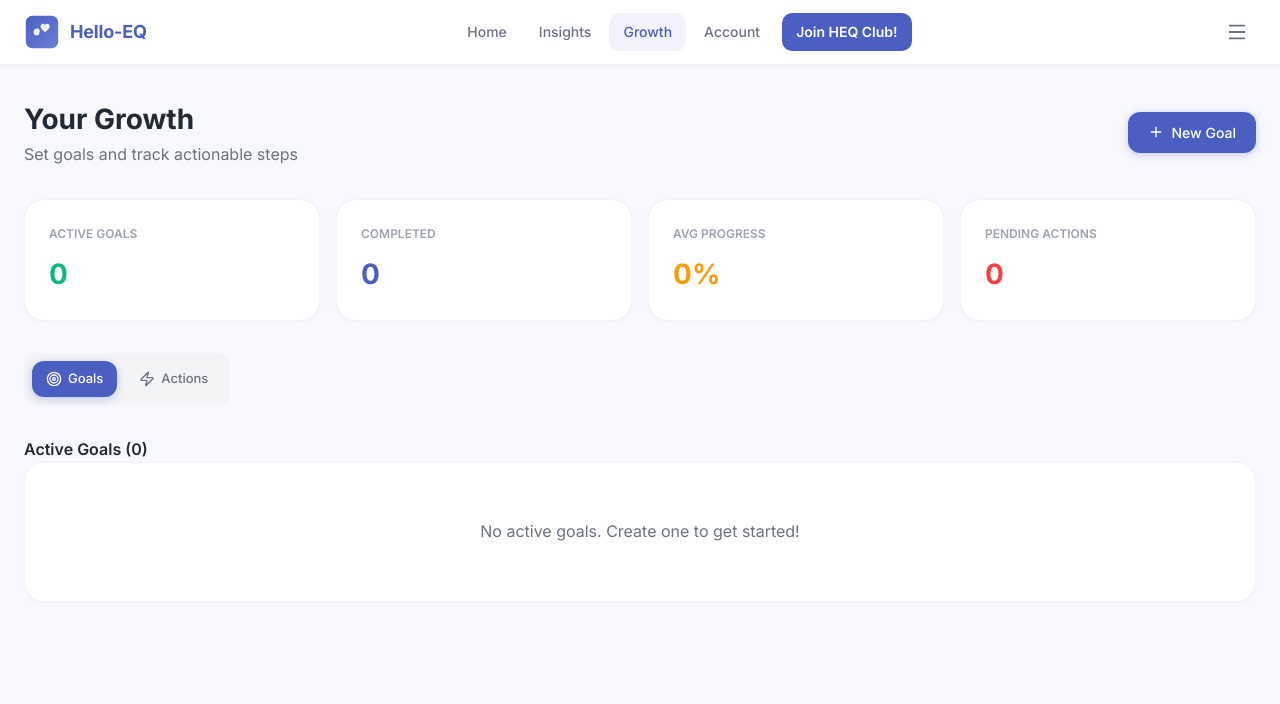
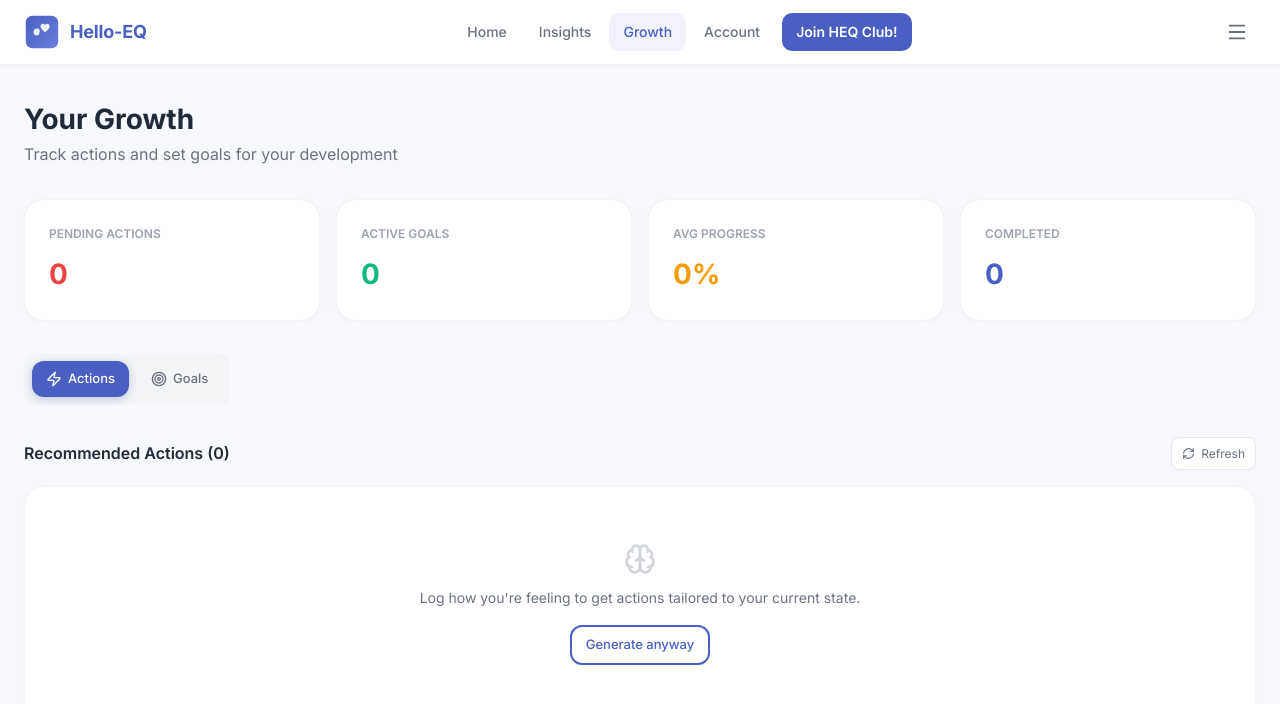
Before and after one commit to arunimasharma/hei-c, a React (Vite) app: page /growth in a window 1280 px wide. Shown: the top 704 px of the page. Built offline with nearby package versions, Linux system fonts and the light colour scheme.

Commit message:
Minor UI changes in Growth Page

```diff
--- a/src/components/layout/Header.tsx
+++ b/src/components/layout/Header.tsx
@@ -166,6 +166,7 @@
           />
         )}
       </div>
+
     </header>
   );
 }
--- a/src/pages/GrowthPage.tsx
+++ b/src/pages/GrowthPage.tsx
@@ -60,7 +60,7 @@
   const { state, addGoal, updateGoal, deleteGoal, completeAction, skipAction, dismissAction, refreshActions, llmState } = useApp();
   const [isFormOpen, setIsFormOpen] = useState(false);
   const [editingGoal, setEditingGoal] = useState<(Goal & { type: 'career' | 'emotional-intelligence' }) | undefined>();
-  const [activeTab, setActiveTab] = useState<'goals' | 'actions'>('goals');
+  const [activeTab, setActiveTab] = useState<'actions' | 'goals'>('actions');
   const [expandedReasoning, setExpandedReasoning] = useState<Set<string>>(new Set());
   const [skipConfirmId, setSkipConfirmId] = useState<string | null>(null);
 
@@ -78,7 +78,6 @@
     });
   };
 
-  // Goals data
   const goalsWithType = useMemo(() => {
     return goals.map((goal) => {
       const type: 'career' | 'emotional-intelligence' = 'focusArea' in goal ? 'emotional-intelligence' : 'career';
@@ -88,12 +87,9 @@
 
   const activeGoals = goalsWithType.filter((g) => g.status === 'active');
   const completedGoals = goalsWithType.filter((g) => g.status === 'completed');
-
-  // Actions data
   const activeActions = actions.filter((a) => !a.completed && !a.skipped);
   const completedActions = actions.filter((a) => a.completed);
 
-  // Stats
   const stats = {
     activeGoals: activeGoals.length,
     completedGoals: completedGoals.length,
@@ -134,7 +130,7 @@
               Your Growth
             </h1>
             <p style={{ color: '#6B7280', marginTop: '0.25rem', margin: 0 }}>
-              Set goals and track actionable steps
+              Track actions and set goals for your development
             </p>
           </div>
 
@@ -149,18 +145,18 @@
         <div style={{ display: 'grid', gridTemplateColumns: 'repeat(auto-fit, minmax(140px, 1fr))', gap: '1rem' }}>
           <Card>
             <p style={{ fontSize: '0.75rem', color: '#9CA3AF', fontWeight: 600, margin: 0, textTransform: 'uppercase' }}>
+              Pending Actions
+            </p>
+            <p style={{ fontSize: '1.75rem', fontWeight: 700, color: '#EF4444', margin: '0.5rem 0 0 0' }}>
+              {stats.pendingActions}
+            </p>
+          </Card>
+          <Card>
+            <p style={{ fontSize: '0.75rem', color: '#9CA3AF', fontWeight: 600, margin: 0, textTransform: 'uppercase' }}>
               Active Goals
             </p>
             <p style={{ fontSize: '1.75rem', fontWeight: 700, color: '#10B981', margin: '0.5rem 0 0 0' }}>
               {stats.activeGoals}
-            </p>
-          </Card>
-          <Card>
-            <p style={{ fontSize: '0.75rem', color: '#9CA3AF', fontWeight: 600, margin: 0, textTransform: 'uppercase' }}>
-              Completed
-            </p>
-            <p style={{ fontSize: '1.75rem', fontWeight: 700, color: '#4A5FC1', margin: '0.5rem 0 0 0' }}>
-              {stats.completedGoals}
             </p>
           </Card>
           <Card>
@@ -173,16 +169,24 @@
           </Card>
           <Card>
             <p style={{ fontSize: '0.75rem', color: '#9CA3AF', fontWeight: 600, margin: 0, textTransform: 'uppercase' }}>
-              Pending Actions
+              Completed
             </p>
-            <p style={{ fontSize: '1.75rem', fontWeight: 700, color: '#EF4444', margin: '0.5rem 0 0 0' }}>
-              {stats.pendingActions}
+            <p style={{ fontSize: '1.75rem', fontWeight: 700, color: '#4A5FC1', margin: '0.5rem 0 0 0' }}>
+              {stats.completedActions}
             </p>
           </Card>
         </div>
 
-        {/* Tab Toggle */}
+        {/* Tab Toggle — Actions first, Goals second */}
         <div style={{ display: 'flex', gap: '0.5rem', backgroundColor: '#F3F4F6', padding: '0.5rem', borderRadius: '10px', width: 'fit-content' }}>
+          <Button
+            size="sm"
+            variant={activeTab === 'actions' ? 'primary' : 'ghost'}
+            onClick={() => setActiveTab('actions')}
+            style={{ cursor: 'pointer' }}
+          >
+            <Zap size={16} /> Actions
+          </Button>
           <Button
             size="sm"
             variant={activeTab === 'goals' ? 'primary' : 'ghost'}
@@ -191,81 +195,7 @@
           >
             <Target size={16} /> Goals
           </Button>
-          <Button
-            size="sm"
-            variant={activeTab === 'actions' ? 'primary' : 'ghost'}
-            onClick={() => setActiveTab('actions')}
-            style={{ cursor: 'pointer' }}
-          >
-            <Zap size={16} /> Actions
-          </Button>
         </div>
-
-        {/* Goals Content */}
-        {activeTab === 'goals' && (
-          <motion.div
-            initial={{ opacity: 0, y: 10 }}
-            animate={{ opacity: 1, y: 0 }}
-            transition={{ duration: 0.2 }}
-            style={{ display: 'flex', flexDirection: 'column', gap: '1.5rem' }}
-          >
-            {/* Active Goals */}
-            <div>
-              <h2 style={{ fontSize: '1rem', fontWeight: 600, color: '#1F2937', marginBottom: '1rem', margin: 0 }}>
-                Active Goals ({stats.activeGoals})
-              </h2>
-              <div style={{ display: 'flex', flexDirection: 'column', gap: '1rem' }}>
-                {activeGoals.length > 0 ? (
-                  activeGoals.map((goal, idx) => (
-                    <motion.div
-                      key={goal.id}
-                      initial={{ opacity: 0, y: 20 }}
-                      animate={{ opacity: 1, y: 0 }}
-                      transition={{ delay: idx * 0.05 }}
-                    >
-                      <GoalCard
-                        goal={goal}
-                        onEdit={handleEdit}
-                        onDelete={deleteGoal}
-                        onUpdateProgress={(id, progress) => updateGoal(id, { progress })}
-                        onUpdateStatus={(id, status) => updateGoal(id, { status })}
-                      />
-                    </motion.div>
-                  ))
-                ) : (
-                  <Card>
-                    <div style={{ textAlign: 'center', padding: '2rem 1rem' }}>
-                      <p style={{ color: '#6B7280', margin: 0 }}>
-                        No active goals. Create one to get started!
-                      </p>
-                    </div>
-                  </Card>
-                )}
-              </div>
-            </div>
-
-            {/* Completed Goals */}
-            {completedGoals.length > 0 && (
-              <div>
-                <h2 style={{ fontSize: '1rem', fontWeight: 600, color: '#6B7280', marginBottom: '1rem', margin: 0 }}>
-                  Completed Goals ({stats.completedGoals})
-                </h2>
-                <div style={{ display: 'flex', flexDirection: 'column', gap: '1rem', opacity: 0.7 }}>
-                  {completedGoals.map((goal) => (
-                    <GoalCard
-                      key={goal.id}
-                      goal={goal}
-                      onEdit={handleEdit}
-                      onDelete={deleteGoal}
-                      onUpdateProgress={(id, progress) => updateGoal(id, { progress })}
-                      onUpdateStatus={(id, status) => updateGoal(id, { status })}
-                    />
-                  ))}
-                </div>
-              </div>
-            )}
-          </motion.div>
-        )}
 
         {/* Actions Content */}
         {activeTab === 'actions' && (
@@ -275,7 +205,6 @@
             transition={{ duration: 0.2 }}
             style={{ display: 'flex', flexDirection: 'column', gap: '1rem' }}
           >
-            {/* Stale notice */}
             {stale && (
               <div style={{
                 display: 'flex', alignItems: 'center', justifyContent: 'space-between',
@@ -301,7 +230,6 @@
               </div>
             )}
 
-            {/* AI insight banner */}
             {llmState.insight && llmState.isAiGenerated && (
               <div style={{
                 display: 'flex', alignItems: 'flex-start', gap: '0.75rem',
@@ -316,7 +244,6 @@
               </div>
             )}
 
-            {/* Fallback notice */}
             {llmState.error && (
               <div style={{
                 display: 'flex', alignItems: 'center', gap: '0.625rem',
@@ -330,7 +257,6 @@
               </div>
             )}
 
-            {/* Emotion context chips */}
             {weekSummary && weekSummary.top.length > 0 && (
               <div style={{ display: 'flex', alignItems: 'center', gap: '0.5rem', flexWrap: 'wrap' }}>
                 <span style={{ fontSize: '0.75rem', color: '#9CA3AF' }}>Tailored to:</span>
@@ -346,7 +272,6 @@
               </div>
             )}
 
-            {/* Active Actions header with refresh */}
             <div style={{ display: 'flex', alignItems: 'center', justifyContent: 'space-between' }}>
               <div style={{ display: 'flex', alignItems: 'center', gap: '0.5rem' }}>
                 <h2 style={{ fontSize: '1rem', fontWeight: 600, color: '#1F2937', margin: 0 }}>
@@ -376,7 +301,6 @@
               </button>
             </div>
 
-            {/* Loading state */}
             {llmState.isLoading && (
               <Card>
                 <div style={{ textAlign: 'center', padding: '2rem 1rem' }}>
@@ -387,7 +311,6 @@
               </Card>
             )}
 
-            {/* Action cards */}
             {!llmState.isLoading && (
               <div style={{ display: 'flex', flexDirection: 'column', gap: '0.75rem' }}>
                 {activeActions.length > 0 ? (
@@ -477,7 +400,6 @@
                           </div>
                         </div>
 
-                        {/* Skip confirmation panel */}
                         <AnimatePresence>
                           {skipConfirmId === action.id && (
                             <motion.div
@@ -489,50 +411,29 @@
                             >
                               <div style={{
                                 padding: '0.625rem 1.125rem 0.75rem',
-                                borderTop: '1px solid #FDE68A',
-                                backgroundColor: '#FFFBEB',
+                                borderTop: '1px solid #FDE68A', backgroundColor: '#FFFBEB',
                                 display: 'flex', alignItems: 'center', justifyContent: 'space-between', gap: '0.75rem',
                               }}>
-                                <p style={{ fontSize: '0.8125rem', color: '#92400E', margin: 0 }}>
-                                  Skip this action?
-                                </p>
+                                <p style={{ fontSize: '0.8125rem', color: '#92400E', margin: 0 }}>Skip this action?</p>
                                 <div style={{ display: 'flex', gap: '0.5rem', flexShrink: 0 }}>
                                   <button
                                     onClick={() => { dismissAction(action.id); setSkipConfirmId(null); }}
-                                    style={{
-                                      fontSize: '0.75rem', fontWeight: 500, padding: '0.3rem 0.625rem',
-                                      borderRadius: '6px', border: '1px solid #FCD34D',
-                                      backgroundColor: 'white', color: '#92400E', cursor: 'pointer', fontFamily: 'inherit',
-                                    }}
-                                  >
-                                    Skip for now
-                                  </button>
+                                    style={{ fontSize: '0.75rem', fontWeight: 500, padding: '0.3rem 0.625rem', borderRadius: '6px', border: '1px solid #FCD34D', backgroundColor: 'white', color: '#92400E', cursor: 'pointer', fontFamily: 'inherit' }}
+                                  >Skip for now</button>
                                   <button
                                     onClick={() => { skipAction(action.id); setSkipConfirmId(null); }}
-                                    style={{
-                                      fontSize: '0.75rem', fontWeight: 500, padding: '0.3rem 0.625rem',
-                                      borderRadius: '6px', border: 'none',
-                                      backgroundColor: '#F59E0B', color: 'white', cursor: 'pointer', fontFamily: 'inherit',
-                                    }}
-                                  >
-                                    Skip forever
-                                  </button>
+                                    style={{ fontSize: '0.75rem', fontWeight: 500, padding: '0.3rem 0.625rem', borderRadius: '6px', border: 'none', backgroundColor: '#F59E0B', color: 'white', cursor: 'pointer', fontFamily: 'inherit' }}
+                                  >Skip forever</button>
                                   <button
                                     onClick={() => setSkipConfirmId(null)}
-                                    style={{
-                                      fontSize: '0.75rem', color: '#9CA3AF', background: 'none',
-                                      border: 'none', cursor: 'pointer', padding: '0.3rem 0.25rem', fontFamily: 'inherit',
-                                    }}
-                                  >
-                                    Cancel
-                                  </button>
+                                    style={{ fontSize: '0.75rem', color: '#9CA3AF', background: 'none', border: 'none', cursor: 'pointer', padding: '0.3rem 0.25rem', fontFamily: 'inherit' }}
+                                  >Cancel</button>
                                 </div>
                               </div>
                             </motion.div>
                           )}
                         </AnimatePresence>
 
-                        {/* Reasoning panel */}
                         <AnimatePresence>
                           {isExpanded && action.reasoning && (
                             <motion.div
@@ -587,7 +488,6 @@
               </div>
             )}
 
-            {/* Completed Actions */}
             {completedActions.length > 0 && (
               <div>
                 <h2 style={{ fontSize: '1rem', fontWeight: 600, color: '#6B7280', margin: '0.5rem 0 0.75rem' }}>
@@ -624,9 +524,72 @@
             )}
           </motion.div>
         )}
+
+        {/* Goals Content */}
+        {activeTab === 'goals' && (
+          <motion.div
+            initial={{ opacity: 0, y: 10 }}
+            animate={{ opacity: 1, y: 0 }}
+            transition={{ duration: 0.2 }}
+            style={{ display: 'flex', flexDirection: 'column', gap: '1.5rem' }}
+          >
+            <div>
+              <h2 style={{ fontSize: '1rem', fontWeight: 600, color: '#1F2937', marginBottom: '1rem', margin: 0 }}>
+                Active Goals ({stats.activeGoals})
+              </h2>
+              <div style={{ display: 'flex', flexDirection: 'column', gap: '1rem' }}>
+                {activeGoals.length > 0 ? (
+                  activeGoals.map((goal, idx) => (
+                    <motion.div
+                      key={goal.id}
+                      initial={{ opacity: 0, y: 20 }}
+                      animate={{ opacity: 1, y: 0 }}
+                      transition={{ delay: idx * 0.05 }}
+                    >
+                      <GoalCard
+                        goal={goal}
+                        onEdit={handleEdit}
+                        onDelete={deleteGoal}
+                        onUpdateProgress={(id, progress) => updateGoal(id, { progress })}
+                        onUpdateStatus={(id, status) => updateGoal(id, { status })}
+                      />
+                    </motion.div>
+                  ))
+                ) : (
+                  <Card>
+                    <div style={{ textAlign: 'center', padding: '2rem 1rem' }}>
+                      <p style={{ color: '#6B7280', margin: 0 }}>
+                        No active goals. Create one to get started!
+                      </p>
+                    </div>
+                  </Card>
+                )}
+              </div>
+            </div>
+
+            {completedGoals.length > 0 && (
+              <div>
+                <h2 style={{ fontSize: '1rem', fontWeight: 600, color: '#6B7280', marginBottom: '1rem', margin: 0 }}>
+                  Completed Goals ({stats.completedGoals})
+                </h2>
+                <div style={{ display: 'flex', flexDirection: 'column', gap: '1rem', opacity: 0.7 }}>
+                  {completedGoals.map((goal) => (
+                    <GoalCard
+                      key={goal.id}
+                      goal={goal}
+                      onEdit={handleEdit}
+                      onDelete={deleteGoal}
+                      onUpdateProgress={(id, progress) => updateGoal(id, { progress })}
+                      onUpdateStatus={(id, status) => updateGoal(id, { status })}
+                    />
+                  ))}
+                </div>
+              </div>
+            )}
+          </motion.div>
+        )}
       </div>
 
-      {/* Goal Form Modal */}
       <GoalForm
         isOpen={isFormOpen}
         onClose={handleCloseForm}
--- a/src/pages/HomePage.tsx
+++ b/src/pages/HomePage.tsx
@@ -144,14 +144,14 @@
     // Save draft reflection
     const draft: JournalReflection = {
       id,
-      text: journalText,
+      text,
       timestamp: new Date().toISOString(),
       status: 'draft',
     };
     addReflection(draft);
 
     const approvedReflections = state.reflections.filter(r => r.status === 'approved');
-    const result = await analyzeJournal(journalText, state.user, approvedReflections);
+    const result = await analyzeJournal(text, state.user, approvedReflections);
 
     if (result) {
       // Use manual overrides if provided, otherwise use detected
```
